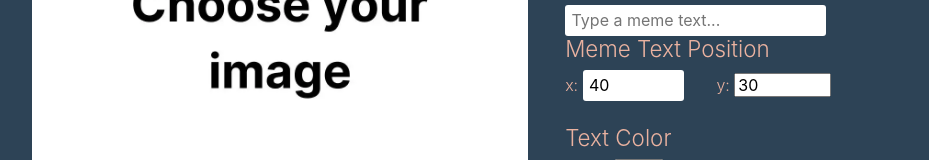
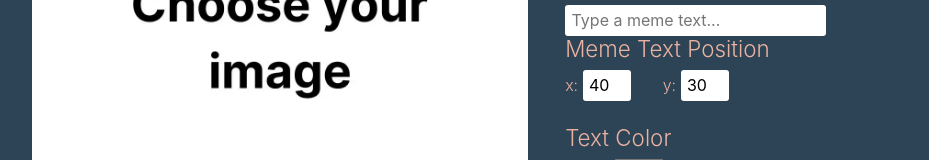
Before and after one commit to uabdirasul/meme-generator, a React (Vite) app: page / in a window 1280 px wide. Shown: the part 210-370 px from the top of the page, without its empty margins (175-1104 px from the left). Built offline with nearby package versions, Linux system fonts and the light colour scheme.

Commit message:
change width and class name

```diff
--- a/src/components/Meme-Text-Pos.jsx
+++ b/src/components/Meme-Text-Pos.jsx
@@ -29,7 +29,7 @@ const MemeTextPos = ({ paragraphPos, setParagraphPos }) => {
         y:{" "}
       </label>
       <input
-        className="meme__texts-position__input"
+        className="meme__texts__position__input"
         type="number"
         name="meme__text__y-pos"
         min="0"
--- a/src/scss/components/_meme-text-position.scss
+++ b/src/scss/components/_meme-text-position.scss
@@ -11,5 +11,6 @@
   .meme__texts__position__input {
     margin-right: 2rem;
     @include primary-input;
+    width: 3rem;
   }
 }
```
